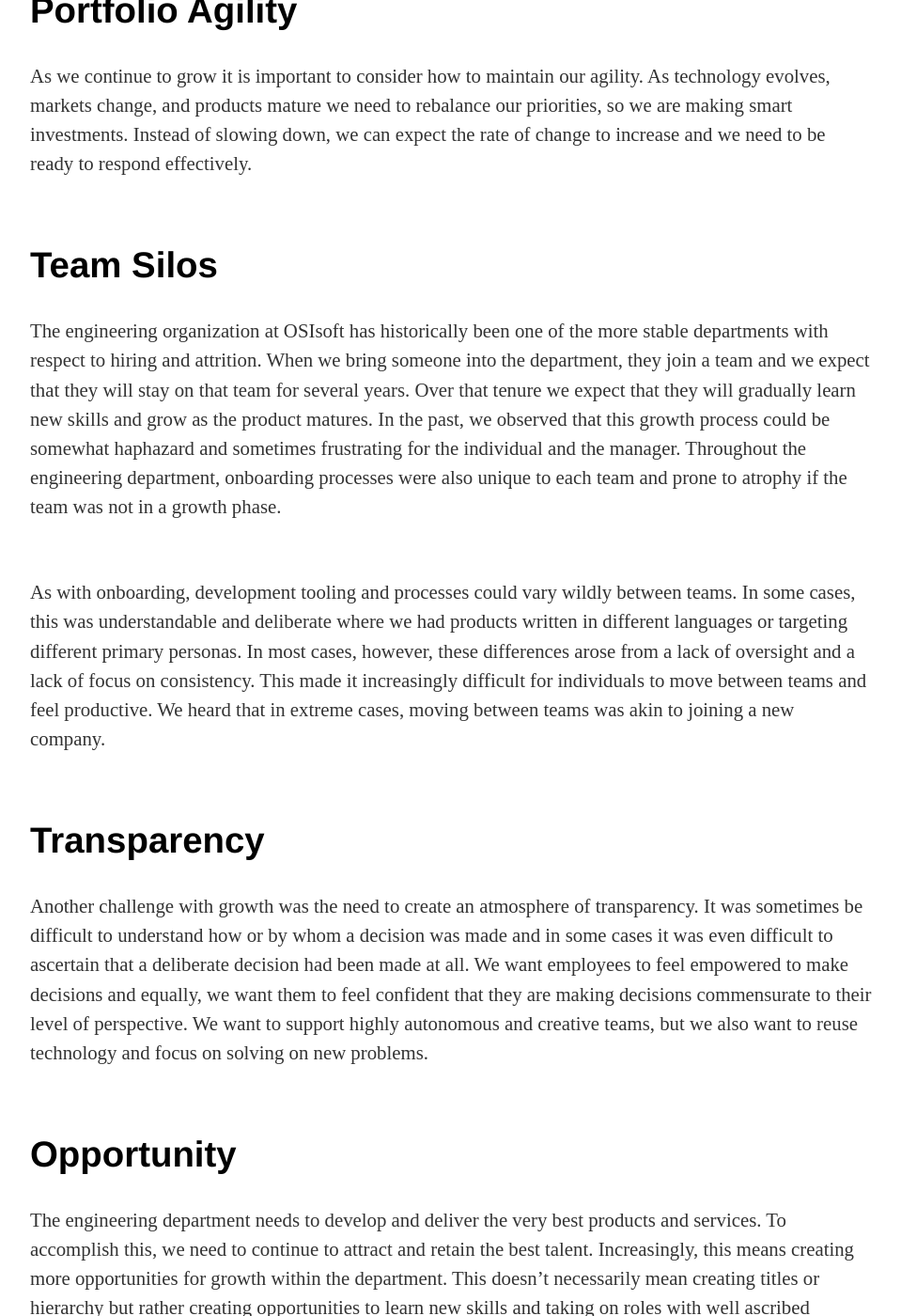
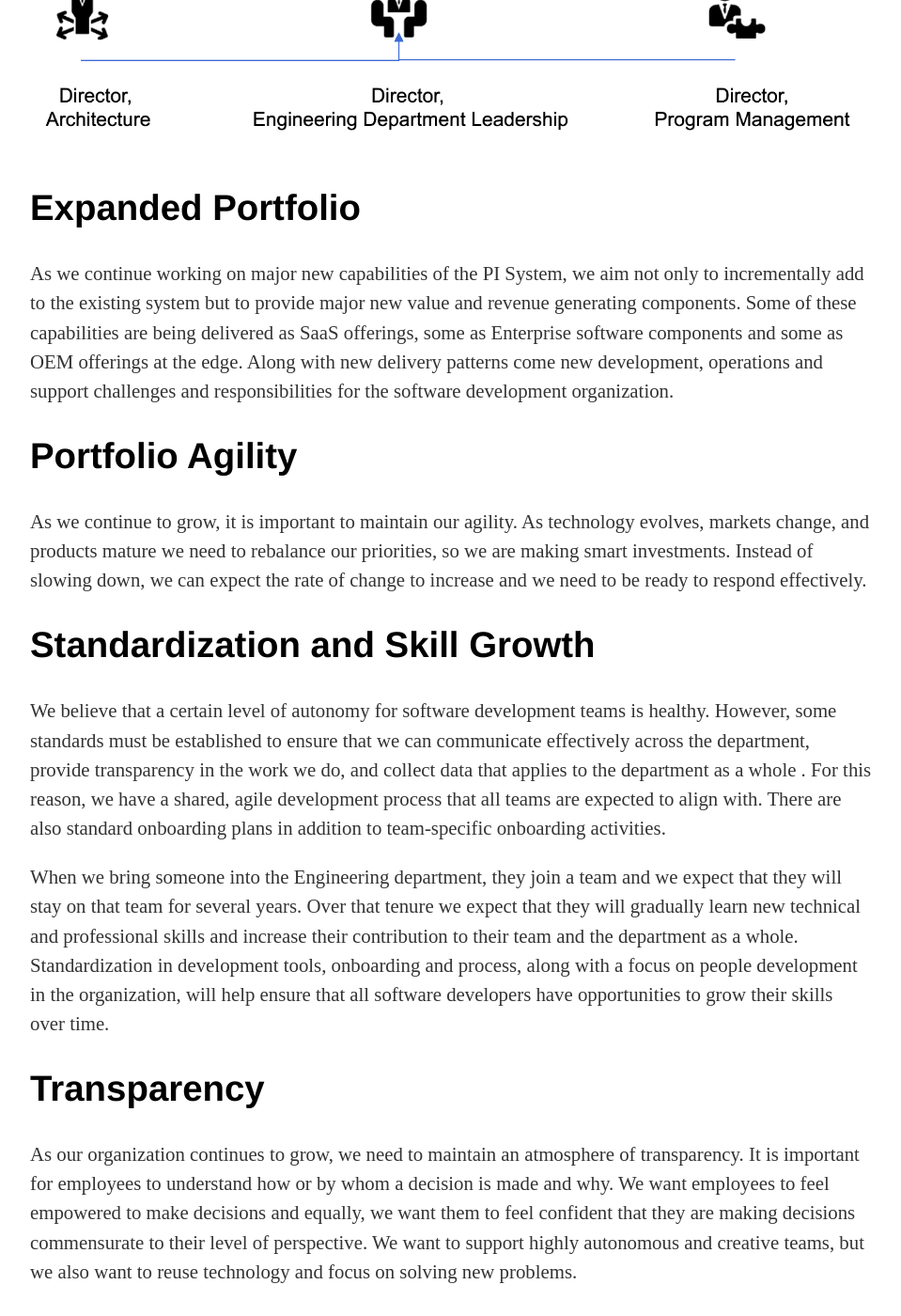
Before and after one commit to OSIEng/osieng.github.io, a Jekyll site: the page built from index.html, in a window 1280 px wide and 1400 px high, scrolled down 1149 px. Shown: the whole window at 94% size, without its empty margins (160-1119 px from the left). Built offline with Jekyll 4.4.1, drawn with Linux system fonts in a browser that asks for light colours; some of the changed text lies outside the part shown.

Commit message:
Updated Overview
Removed remaining details about our org transition, focusing on how we operate now.  Provided some examples of specialization to address feedback we received.

```diff
--- a/index.html
+++ b/index.html
@@ -3,31 +3,34 @@
 title: OSIsoft Engineering Organization
 ---
 <div class="blurb">
-	<h1>OSIsoft Engineering Culture and Organization</h1>
-	<h1>An Evolving Department</h1>
-	<p>As part of an agile and focused department, it’s important that we frequently review what’s working, what’s not, and what needs refinement. The following list enumerates some of challenges we have observed in our department over the years that we are seeking to address with our current organization.</p>
-	</br>
-	<h2>Product</h2>
-	<p>At the end of 2017, we created a new Product department reporting to a Product VP. This new department essentially extracted the role of defining the product roadmap from the traditional engineering organization. The creation of this new department allowed engineering to focus on core development related activities but also created communication challenges and distributed accountability for product delivery. The engineering organization is effectively split into two functional groups: Product Definition and Software Development.  </p>
+<h1>OSIsoft Engineering Culture and Organization</h1>
+
+<h2>Product and Software Development</h2>
+
+<p>The OSIsoft engineering organization is comprised of two primary functional groups: Product Management and Software Development. Each group is led by a Vice President.  The Product Management group is responsible for defining the product roadmap, while the Software Development group focuses on core development-related activities. Communication between these groups is essential to ensure we continue to deliver software to our customers in a timely manner that is secure, high in quality and of high value to our customers as they seek to improve their operations and achieve business objectives.</p>
+
+<h2>Software Development Leadership</h2>
+<p>Within the Software Development group, there are three directors who report to the VP.  The Director of Architecture oversees all technical decisions for the department and works closely with Architects, Principal Software Developers and Staff Software Developers to set our technology roadmap and plan out technical designs for programs.   The Director of Program Management leads a team of Program Managers to develop and document standard development processes and to coordinate the successful completion of programs and software releases for our customers.   The Director of Department Leadership focuses on coaching and developing department leaders and ensuring that we are growing the skills of our employees and building high performing software development teams.</p>
+<img src="/images/SDLT.PNG" style="width:100%">
+
 <h2>Expanded Portfolio</h2>
-<p>In 2018 we began working on major new capabilities of the PI System. These new capabilities do not just incrementally add to the existing system but are planned as major new value and revenue generating components. Some of these capabilities are being delivered as SaaS offerings, some as Enterprise software components and some as OEM offerings at the edge. Along with new delivery patterns came new development, operations and support challenges. All these factors represented a significant delta to the role of a developer at OSIsoft. </p>
+<p>As we continue working on major new capabilities of the PI System, we aim not only to incrementally add to the existing system but to provide major new value and revenue generating components. Some of these capabilities are being delivered as SaaS offerings, some as Enterprise software components and some as OEM offerings at the edge. Along with new delivery patterns come new development, operations and support challenges and responsibilities for the software development organization.</p>
+
 <h2>Portfolio Agility</h2>
-<p>As we continue to grow it is important to consider how to maintain our agility. As technology evolves, markets change, and products mature we need to rebalance our priorities, so we are making smart investments. Instead of slowing down, we can expect the rate of change to increase and we need to be ready to respond effectively.  </p>
-	</br>
+<p>As we continue to grow, it is important to maintain our agility. As technology evolves, markets change, and products mature we need to rebalance our priorities, so we are making smart investments. Instead of slowing down, we can expect the rate of change to increase and we need to be ready to respond effectively.</p>
 
-<h2>Team Silos</h2>
-<p>The engineering organization at OSIsoft has historically been one of the more stable departments with respect to hiring and attrition. When we bring someone into the department, they join a team and we expect that they will stay on that team for several years. Over that tenure we expect that they will gradually learn new skills and grow as the product matures. In the past, we observed that this growth process could be somewhat haphazard and sometimes frustrating for the individual and the manager. Throughout the engineering department, onboarding processes were also unique to each team and prone to atrophy if the team was not in a growth phase. </p>
-</br>
-<p>As with onboarding, development tooling and processes could vary wildly between teams. In some cases, this was understandable and deliberate where we had products written in different languages or targeting different primary personas. In most cases, however, these differences arose from a lack of oversight and a lack of focus on consistency. This made it increasingly difficult for individuals to move between teams and feel productive. We heard that in extreme cases, moving between teams was akin to joining a new company. </p>
-</br>
+<h2>Standardization and Skill Growth</h2>
+<p>We believe that a certain level of autonomy for software development teams is healthy. However, some standards must be established to ensure that we can communicate effectively across the department, provide transparency in the work we do, and collect data that applies to the department as a whole .  For this reason, we have a shared, agile development process that all teams are expected to align with.  There are also standard onboarding plans in addition to team-specific onboarding activities.</p>
+<p>When we bring someone into the Engineering department, they join a team and we expect that they will stay on that team for several years. Over that tenure we expect that they will gradually learn new technical and professional skills and increase their contribution to their team and the department as a whole. Standardization in development tools, onboarding and process, along with a focus on people development in the organization, will help ensure that all software developers have opportunities to grow their skills over time.</p>
+
 <h2>Transparency</h2>
-<p>Another challenge with growth was the need to create an atmosphere of transparency. It was sometimes be difficult to understand how or by whom a decision was made and in some cases it was even difficult to ascertain that a deliberate decision had been made at all. We want employees to feel empowered to make decisions and equally, we want them to feel confident that they are making decisions commensurate to their level of perspective. We want to support highly autonomous and creative teams, but we also want to reuse technology and focus on solving on new problems. </p>
-</br>
+<p>As our organization continues to grow, we need to maintain an atmosphere of transparency. It is important for employees to understand how or by whom a decision is made and why. We want employees to feel empowered to make decisions and equally, we want them to feel confident that they are making decisions commensurate to their level of perspective. We want to support highly autonomous and creative teams, but we also want to reuse technology and focus on solving new problems.</p>
 
 <h2>Opportunity</h2>
 <p>The engineering department needs to develop and deliver the very best products and services. To accomplish this, we need to continue to attract and retain the best talent. Increasingly, this means creating more opportunities for growth within the department. This doesn’t necessarily mean creating titles or hierarchy but rather creating opportunities to learn new skills and taking on roles with well ascribed responsibilities.  </p>
-</br>
-<h2>Specialization</h2>
-<p>Some roles unavoidably became more specialized as a necessary side effect of scaling the department. As we create boundaries it is important that we focus on communication, so individuals or groups don’t become isolated and disenfranchised. As we define roles and career tracks it is important that we communicate broadly any responsibilities and opportunities that arise. </p>
+
+<h2>Specialization and Communication</h2>
+<p>As a necessary side effect of scaling the department, some roles in the organization must be specialized. For example, Engineering Managers focus on the development of people and adherence to standard processes.  They are not responsible for technical decisions or product strategy.  Staff Software Developers are responsible for the technical decisions, designs and implementations of their teams, but they are not responsible for career growth plans or prioritization of customer-facing features.  Product Managers help inform the decisions we make about product features and priority of work items because they have the best perspective on the needs and use cases of our customers.</p>
+<p>With this type of specialization comes a need to focus on communication, so individuals or groups don’t become isolated or disenfranchised. The Engineering Department uses Shared Understanding Artifacts to broadly share details about how we’re organized, what our product strategy is and how we’re planning to leverage technology to achieve that strategy.  We hold regular department meetings to ensure we communicate broadly any new responsibilities and opportunities that arise. We provide several feedback channels and encourage Engineering employees to discuss these Artifacts of Shared Understanding with their team members and raise questions for clarification so that we can ensure everyone in the organization is aligned on our goals and how we function as a group.</p>
 
 </div><!-- /.blurb -->
```
